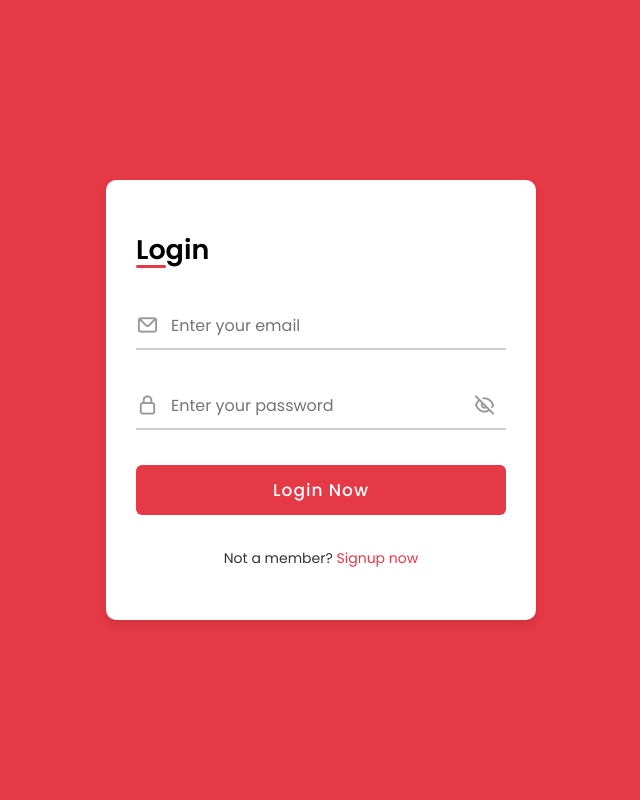
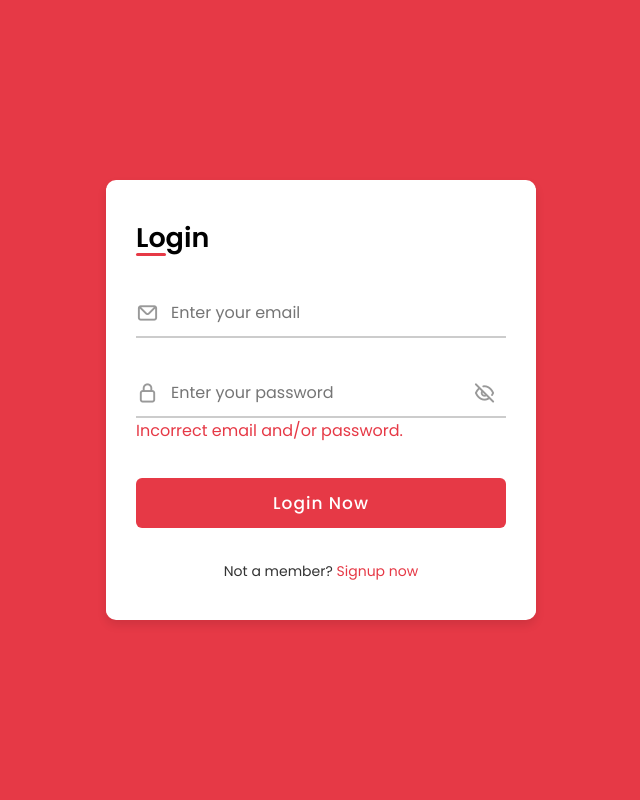
Before and after one commit to samah-basheer/foodish, a PHP site: page / in a window 1280 px wide. Shown: the whole page, without its empty margins (319-959 px from the left). Run offline with PHP 8.4, Linux system fonts and the light colour scheme; the visitor is signed in with stand-in values (Sample User, id 1).

Commit message:
added response login

```diff
--- a/backend/api/user_login.php
+++ b/backend/api/user_login.php
@@ -19,7 +19,7 @@ $query->fetch();
 
 $response = [];
 if($num_rows == 0){
-    $response["response"] = "User Not Found";
+    $_SESSION["response"] = "Incorrect email and/or password.";
     header('location: http://groupproject');
 }else{
     $response["response"] = "Logged in";
@@ -27,6 +27,7 @@ if($num_rows == 0){
     $_SESSION["loggedin"] = true;
     $_SESSION["email"] = $_POST["email"];
     $_SESSION["id"] = $id;
+    $_SESSION["response"] = "";
     header('location: http://groupproject/frontend/pages/home.php');
 }
 $json = json_encode($response);
--- a/frontend/assets/css/login.css
+++ b/frontend/assets/css/login.css
@@ -181,3 +181,7 @@
     margin-top: 30px;
     text-align: center;
 }
+
+.login-response {
+    color: #e63946;
+}
--- a/index.php
+++ b/index.php
@@ -1,3 +1,6 @@
+<?php
+session_start();
+?>
 <!DOCTYPE html>
 <html lang="en">
 <head>
@@ -34,7 +37,13 @@
                         <i class="uil uil-lock icon"></i>
                         <i class="uil uil-eye-slash showHidePw"></i>
                     </div>
-
+                    <div class="response">
+                        <?php
+                        if(isset($_SESSION["response"])) {
+                            echo '<p class="login-response">'.$_SESSION["response"].'</p>';
+                        }
+                        ?>
+                    </div>
                     <div class="input-field button">
                         <input type="submit" value="Login Now" />
                     </div>
```
